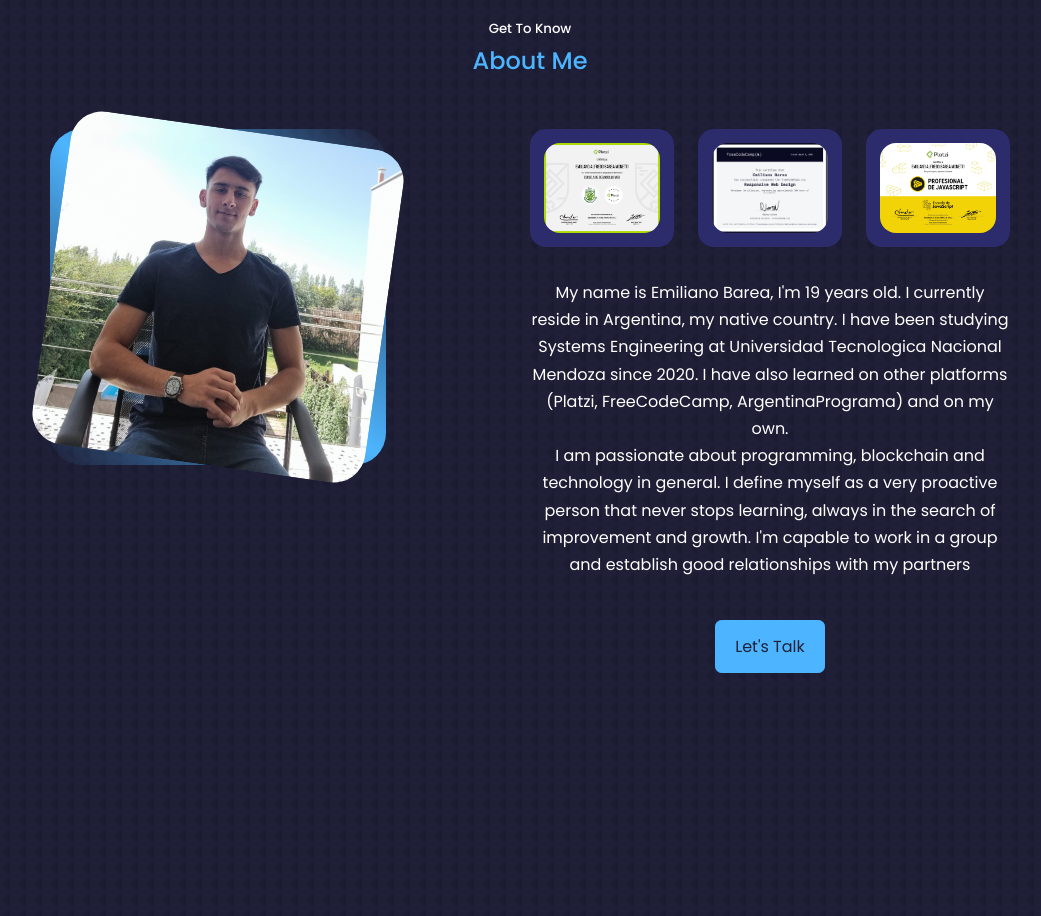
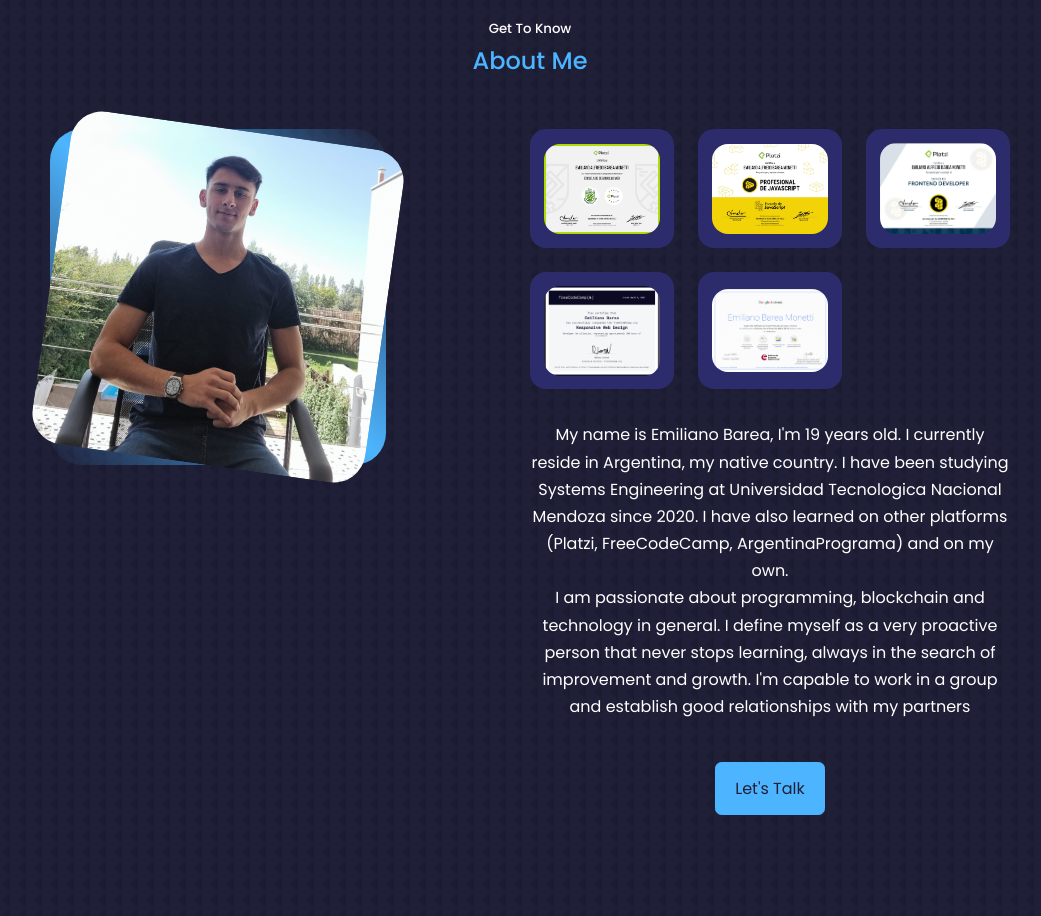
Before and after one commit to emibarea/PORTFOLIO, a React (Create React App) app: page / in a window 1280 px wide. Shown: the part 1140-2056 px from the top of the page, without its empty margins (110-1151 px from the left). Built offline with nearby package versions, Linux system fonts and the light colour scheme.

Commit message:
agrego certificados

```diff
--- a/src/components/About/About.css
+++ b/src/components/About/About.css
@@ -42,6 +42,9 @@
   border: 1px solid transparent;
   border-radius: 1rem;
   padding: 0.8rem;
+  display: flex;
+  align-items: center;
+  justify-content: center;
 }
 .about__card img {
   border-radius: 1rem;
--- a/src/components/About/About.js
+++ b/src/components/About/About.js
@@ -4,6 +4,35 @@ import Me from "../../assets/imagenEmi.jpeg";
 import Platzi from "../../assets/img3.jpg";
 import FreeCode from "../../assets/freecodecamp.png";
 import PJP from "../../assets/pjp.jpg";
+import Google from "../../assets/2022-08-19 (2).png";
+import frontend from "../../assets/2022-08-19 (3).png";
+const data = [
+  {
+    img: Platzi,
+    name: "platzi certification",
+    link: "https://platzi.com/p/emibarea/ruta/6727-web/diploma/detalle/",
+  },
+  {
+    img: PJP,
+    name: "platzi javascript certification",
+    link: "https://platzi.com/p/emibarea/curso/1642-course/diploma/detalle/",
+  },
+  {
+    img: frontend,
+    name: "platzi frontend certification",
+    link: "https://platzi.com/p/emibarea/curso/2467-frontend-developer/diploma/detalle/",
+  },
+  {
+    img: FreeCode,
+    name: "free code camp certification",
+    link: "https://freecodecamp.org/certification/EmilianoBarea/responsive-web-design",
+  },
+  {
+    img: Google,
+    name: "google certification",
+    link: "https://learndigital.withgoogle.com/link/1nur091p2ww",
+  },
+];
 function About() {
   return (
     <section id="about">
@@ -17,30 +46,13 @@ function About() {
         </div>
         <div className="about__content">
           <div className="about__cards">
-            <article className="about__card">
-              <a
-                href="https://platzi.com/p/emibarea/ruta/6727-web/diploma/detalle/"
-                target="_blank"
-              >
-                <img src={Platzi} alt="platzi certification" />
-              </a>
-            </article>
-            <article className="about__card">
-              <a
-                href="https://freecodecamp.org/certification/EmilianoBarea/responsive-web-design"
-                target="_blank"
-              >
-                <img src={FreeCode} alt="FreeCodeCamp certification" />
-              </a>
-            </article>
-            <article className="about__card">
-              <a
-                href="https://platzi.com/p/emibarea/curso/1642-course/diploma/detalle/"
-                target="_blank"
-              >
-                <img src={PJP} alt="platzi certification" />
-              </a>
-            </article>
+            {data.map((certificado) => (
+              <article className="about__card">
+                <a href={certificado.link} target="_blank">
+                  <img src={certificado.img} alt={certificado.name} />
+                </a>
+              </article>
+            ))}
           </div>
           <p>
             My name is Emiliano Barea, I'm 19 years old. I currently reside in
```
Also changed, not shown: src/assets/2022-08-19 (2).png (added), src/assets/2022-08-19 (3).png (added).
